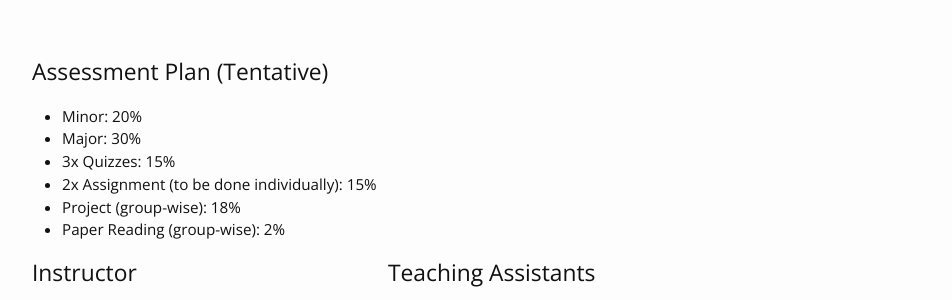
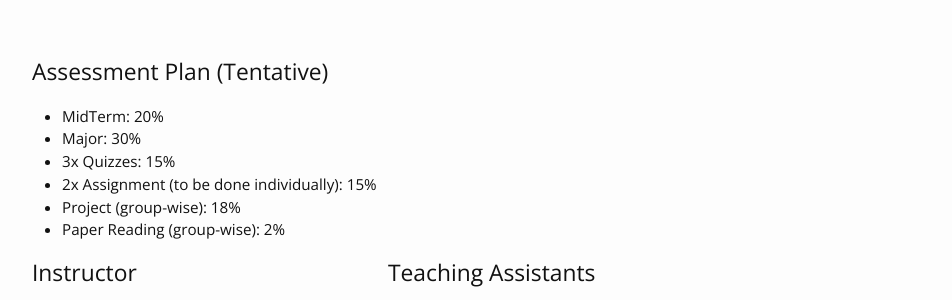
Before and after one commit to lcs2-iitd/ELL884-2402, a Jekyll site: the page built from index.md, in a window 1280 px wide. Shown: the part 970-1270 px from the top of the page, without its empty margins (163-1115 px from the left). Built offline with Jekyll 4.4.1, drawn with Linux system fonts in a browser that asks for light colours; nearby versions of some CDN libraries.

Commit message:
Update home.html

```diff
--- a/_layouts/home.html
+++ b/_layouts/home.html
@@ -19,7 +19,7 @@ layout: default
     <br>
     <h2>Assessment Plan (Tentative)</h2>
     <ul>
-        <li>Minor: 20%</li>
+        <li>MidTerm: 20%</li>
         <li>Major: 30%</li>
         <li>3x Quizzes: 15%</li>
         <li>2x Assignment (to be done individually): 15%</li>
```
